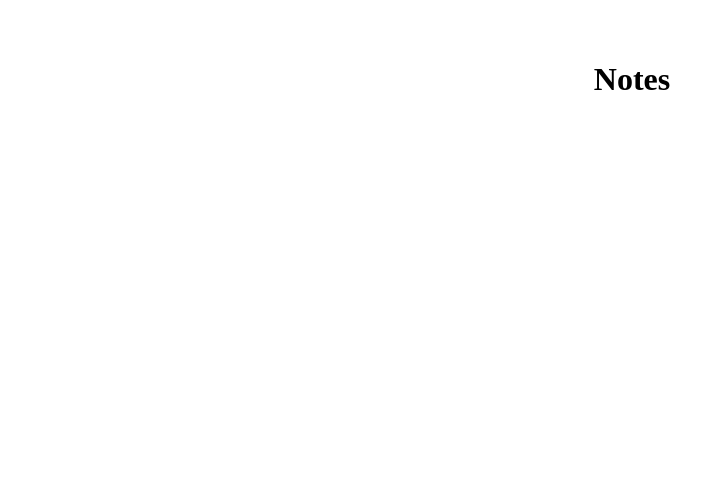
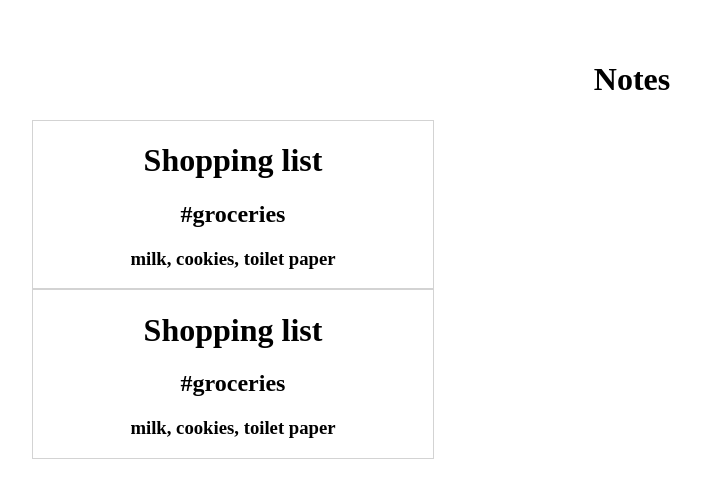
Before and after one commit to AbrahamZambranoTablante/note-taking-app-may2024, a React (Vite) app: page / in a window 1280 px wide. Shown: the top 498 px of the page, without its empty margins (8-709 px from the left). Built offline with nearby package versions, Linux system fonts and the light colour scheme.

Commit message:
adding note function that prints the notes from data

```diff
--- a/src/NoteList/Note/Note.css
+++ b/src/NoteList/Note/Note.css
@@ -0,0 +1,4 @@
+.note-container {
+    border: 1px solid lightgrey;
+    width: 400px;
+}
--- a/src/NoteList/Note/Note.jsx
+++ b/src/NoteList/Note/Note.jsx
@@ -0,0 +1,13 @@
+import "./Note.css"
+
+export default function Note ( { note } ) {
+    return (
+        <>
+        <div className="note-container">
+            <h1>{note.title}</h1>
+            <h2>#{note.category}</h2>
+            <h3>{note.body}</h3>
+        </div>
+        </>
+    )
+}
--- a/src/NoteList/note-list.jsx
+++ b/src/NoteList/note-list.jsx
@@ -1,12 +1,12 @@
-
+import Note from "./Note/Note"
 
 export default function Home ({notes}) {
     return (
-        <div>
+        <>
             <h1>Notes</h1>
             <div>
-                {/* {notes.map(note => )} */}
+                {notes.map(note => <Note key={note.id} note={note}/>)}
             </div>
-        </div>
+        </>
     )
 }
--- a/src/data/data.json
+++ b/src/data/data.json
@@ -1,4 +1,11 @@
 [
+    {
+        "id": "12kjahds",
+        "title" : "Shopping list",
+        "body" : "milk, cookies, toilet paper",
+        "category" : "groceries"
+    },
+
     {
         "id": "12kjahds",
         "title" : "Shopping list",
```
